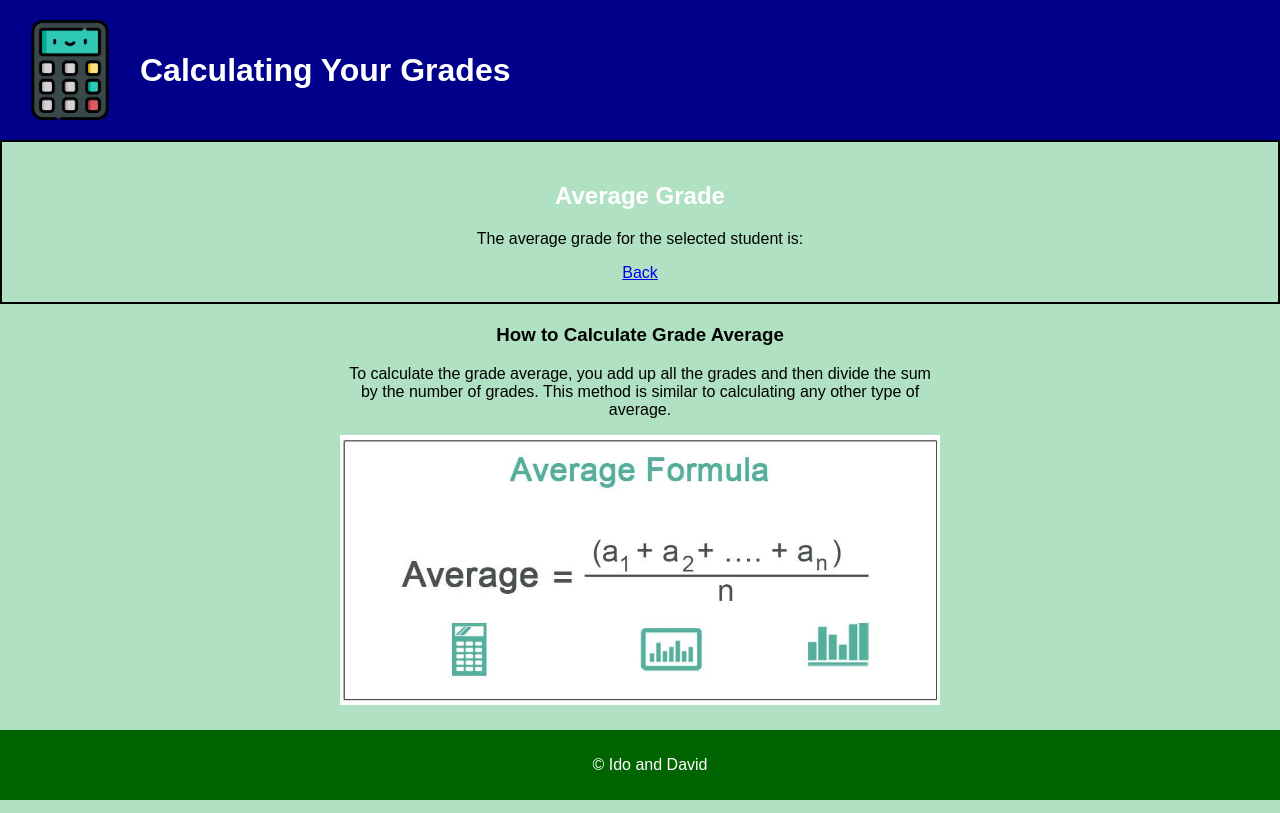
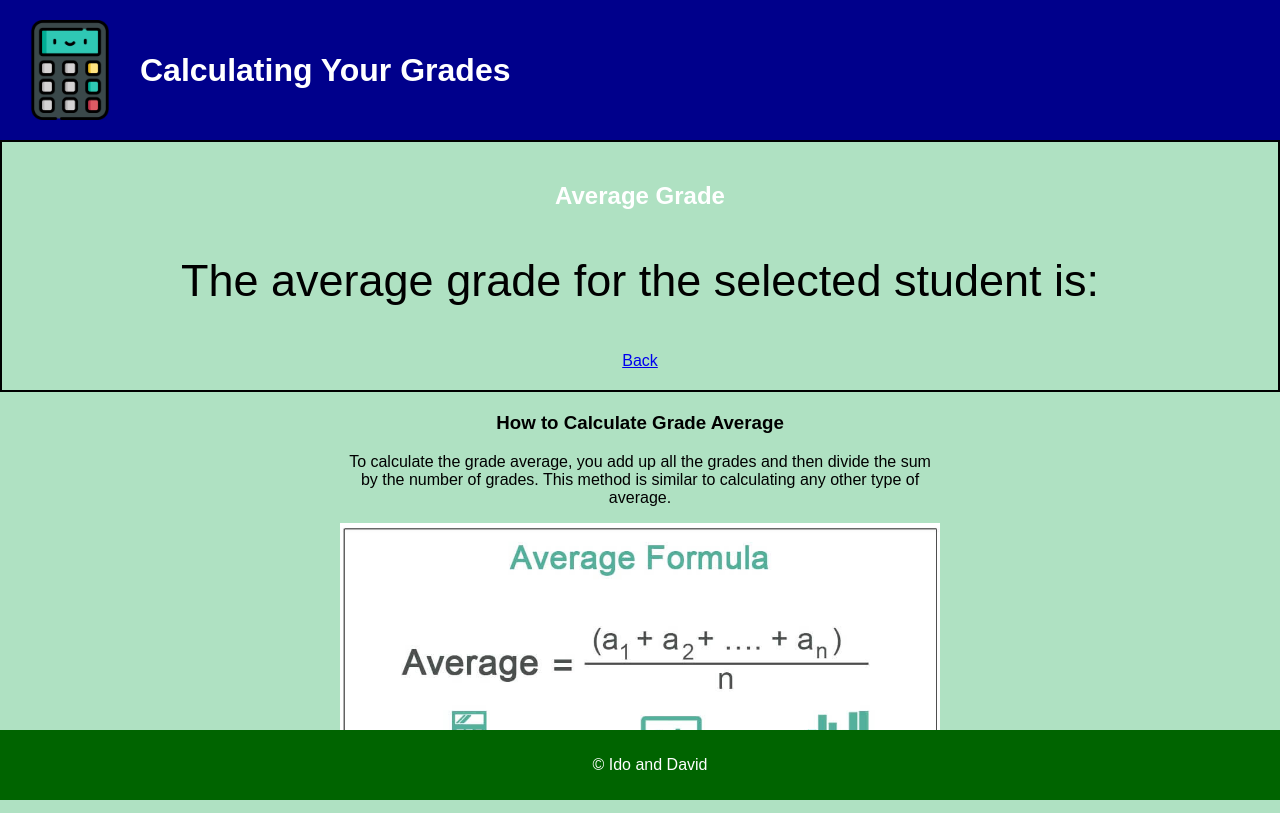
Before and after one commit to ofekido/gradeCalculator, a React (Create React App) app in the folder ul/gradeCalculator/: page /average-grade in a window 1280 px wide. Built offline with nearby package versions, Linux system fonts and the light colour scheme.

Commit message:
last old update

```diff
--- a/ul/gradeCalculator/src/styles.css
+++ b/ul/gradeCalculator/src/styles.css
@@ -31,6 +31,13 @@ body {
 .content {
   flex: 1; /* Make the content area flexible to fill remaining space */
   text-align: center;
+}
+
+/* styles.css */
+
+/* Add styles to increase text size inside the content container */
+.content p {
+  font-size: 45px; /* Set the desired font size */
 }
 
 /* Styles for h2 */
```
